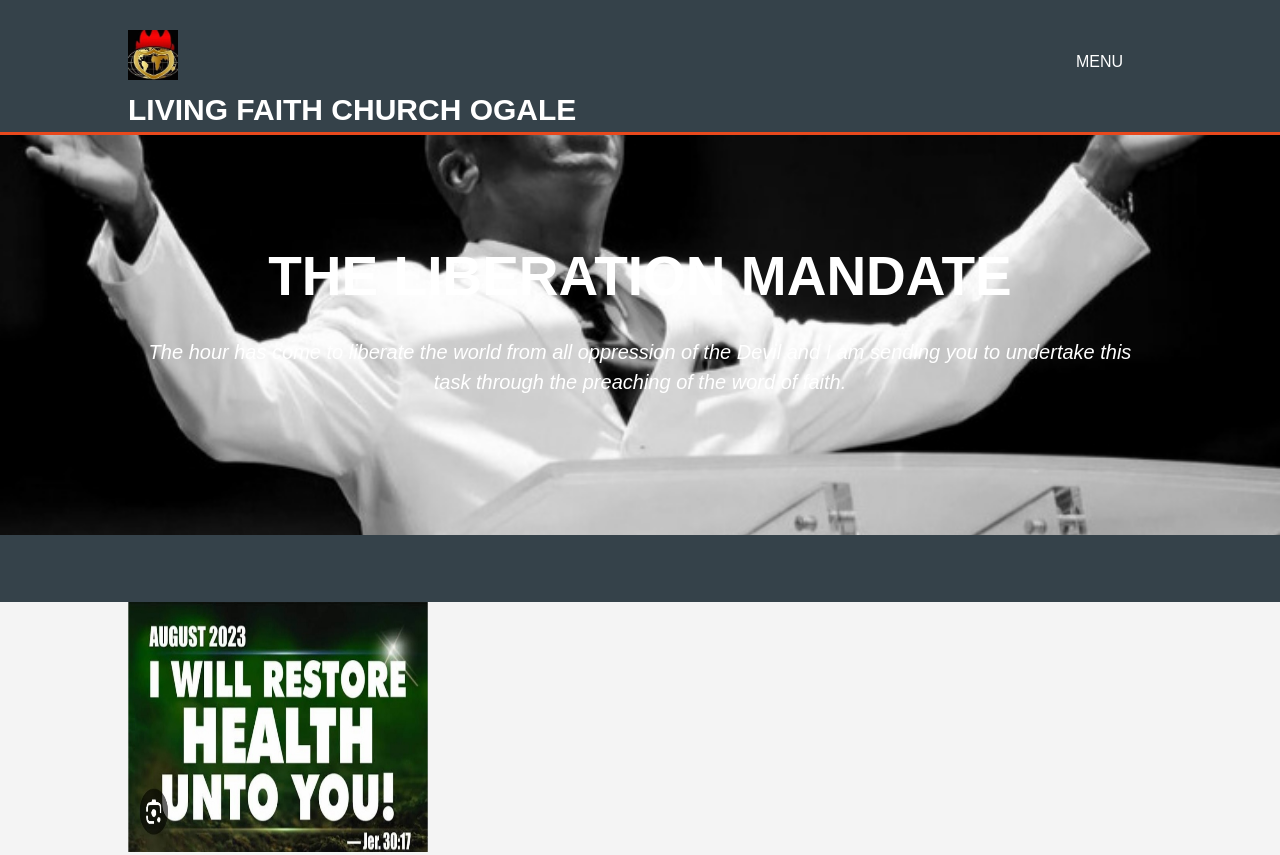
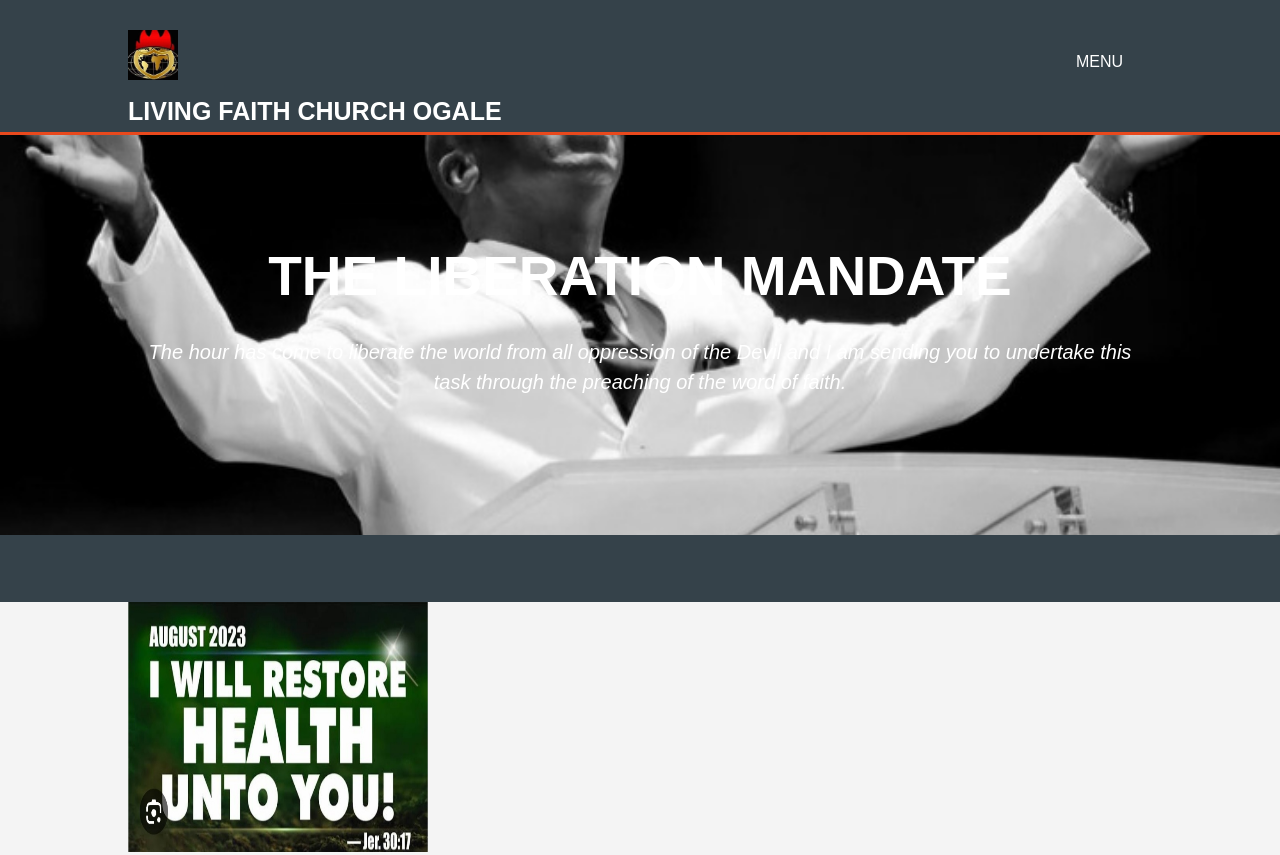
Before and after one commit to Kingsleychukure001/Winners.html, a plain HTML site: page index.html in a window 1280 px wide. Shown: the top 855 px of the page. Drawn offline with Linux system fonts and the light colour scheme.

Commit message:
Update index.html

```diff
--- a/index.html
+++ b/index.html
@@ -14,7 +14,7 @@
       <div class="container">
         <div id="branding">
             <img src="kin.jpg"width="50"height="50">
-          <h1><span class="top-header">LIVING FAITH CHURCH OGALE</h1>
+          <h1><small>LIVING FAITH CHURCH OGALE</small></h1>
         </div>
         <nav>
           <ul>
```
